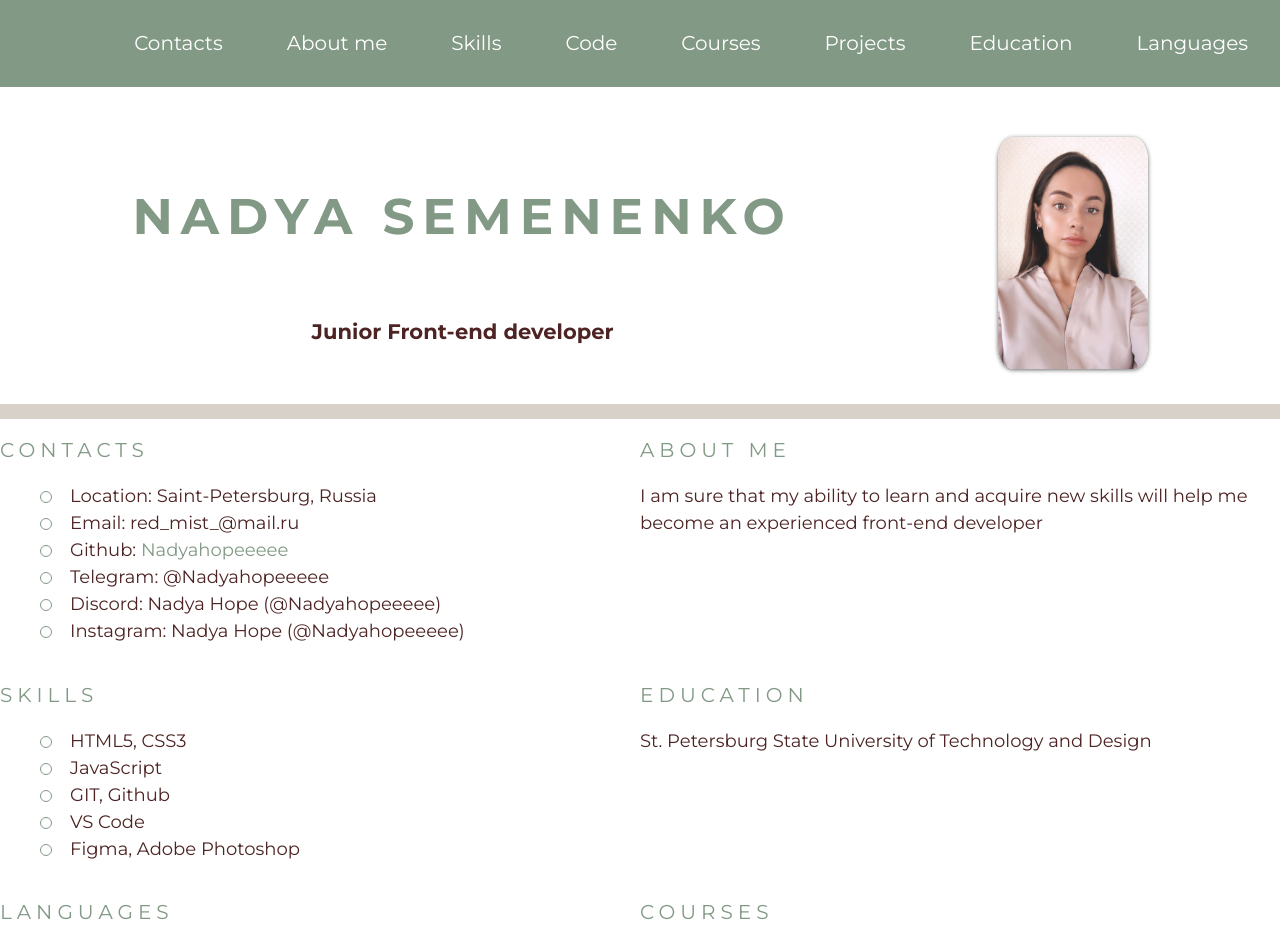
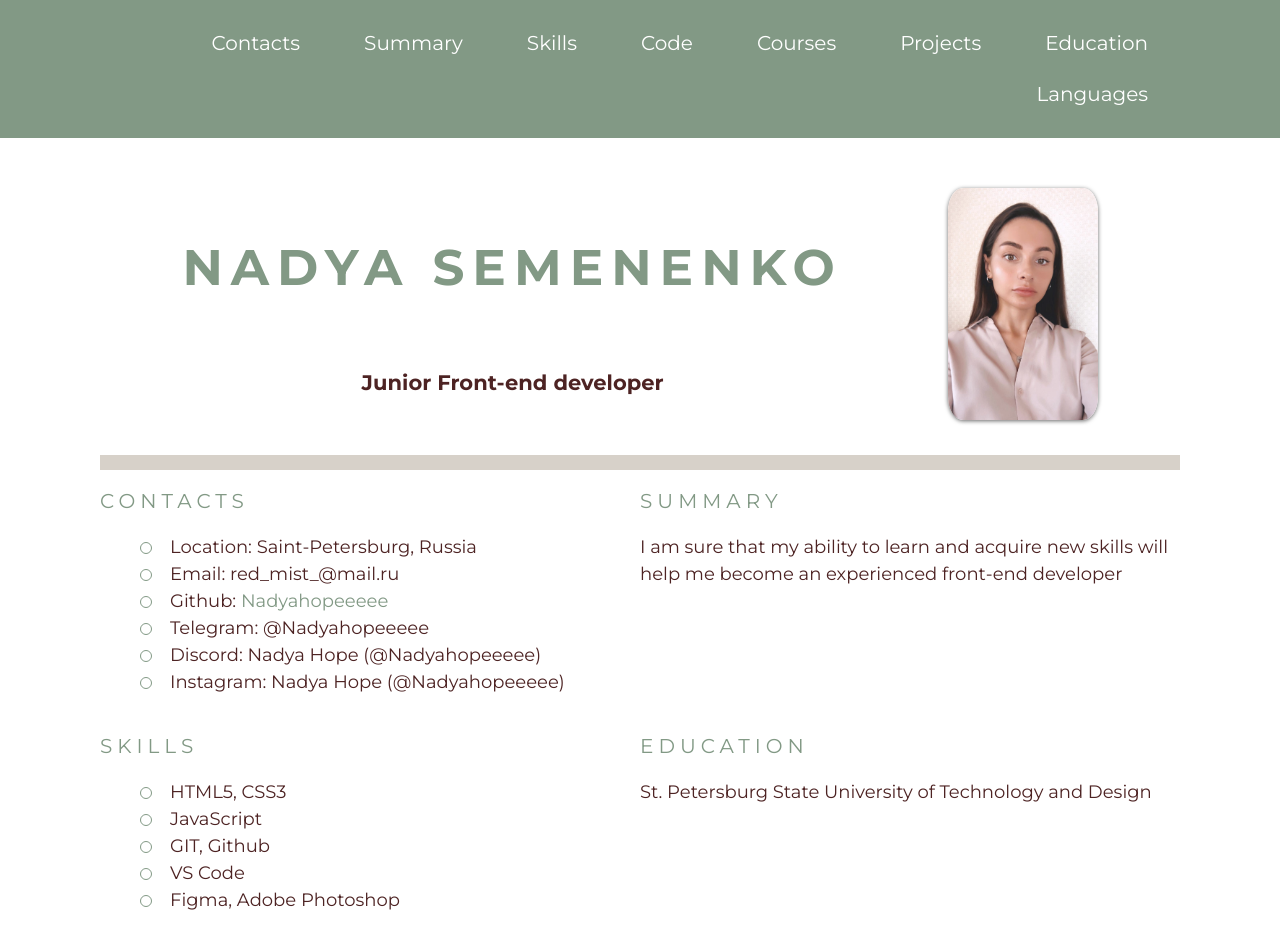
Before and after one commit to Nadyahopeeeee/rsschool-cv, a plain HTML site: page index.html in a window 1280 px wide. Shown: the top 935 px of the page. Drawn offline with Linux system fonts and the light colour scheme.

Commit message:
fix: correct header navigation

```diff
--- a/index.html
+++ b/index.html
@@ -9,12 +9,12 @@
     <title>CV</title>
   </head>
   <body>
-    <header class = "header">
+    <header class="header">
       <div class="container">
         <nav class="nav">
-          <ul class="section-list nav-list">
+          <ul class="nav-list">
             <li class="nav-item"><a class="nav-link" href="#contacts">Contacts</a></li>
-            <li class="nav-item"><a class="nav-link" href="#about-me">About me</a></li>
+            <li class="nav-item"><a class="nav-link" href="#summary">Summary</a></li>
             <li class="nav-item"><a class="nav-link" href="#skills">Skills</a></li>
             <li class="nav-item"><a class="nav-link" href="#code">Code</a></li>
             <li class="nav-item"><a class="nav-link" href="#courses">Courses</a></li>
@@ -25,14 +25,14 @@
         </nav>
       </div>
     </header>
-    <main class = "main">
+    <main class="main">
       <div class="container main-container">
         <section class="section section-profile" id="profile">
             <div class="section-profile-title">
                 <h1 class = "main-title">Nadya Semenenko</h1>
                 <h3>Junior Front-end developer</h3>
             </div>
-          <img class="section-profile-logo" src="./assets/img/фото я.jfif" alt="avatar">
+          <img class="section-profile-avatar" src="./assets/img/фото я.jfif" alt="avatar">
         </section>
         <section class="section" id="contacts">
           <h2 class="section-title">Contacts</h2>
@@ -42,11 +42,11 @@
             <li class="section-item">Github: <a href="https://github.com/Nadyahopeeeee">Nadyahopeeeee</a></li>
             <li class="section-item">Telegram: @Nadyahopeeeee</li>
             <li class="section-item">Discord: Nadya Hope (@Nadyahopeeeee)</li>
-            <li class="section-item">Instagram: Nadya Hope (@Nadyahopeeeee) </li>
+            <li class="section-item">Instagram: Nadya Hope (@Nadyahopeeeee)</li>
           </ul>
         </section>
-        <section class="section" id="about-me">
-          <h2 class="section-title">About me</h2>
+        <section class="section" id="summary">
+          <h2 class="section-title">Summary</h2>
           <p>I am sure that my ability to learn and acquire new skills will help me become an experienced front-end developer</p>
         </section>
         <section class="section" id="skills">
--- a/style.css
+++ b/style.css
@@ -5,8 +5,8 @@
   body {
     font-family: "Montserrat", sans-serif;
     min-height: 100vh;
-    margin: 0; padding: 0;
-
+    margin: 0;
+    padding: 0;
     font-size: 18px;
     font-weight: 400;
     line-height: 1.5;
@@ -21,10 +21,12 @@
   .container {
     max-width: 1440px;
     margin: 0 auto;
+    padding: 0 100px;
   }
 
   .nav-list {
     display: flex;
+    flex-wrap: wrap;
     justify-content: flex-end;
     align-items: center;
     list-style: none;
@@ -97,7 +99,7 @@
     border-bottom: 15px solid #d7d1c9;
   }
 
-  .section-profile-logo {
+  .section-profile-avatar {
       width: 150px;
       object-fit: cover;
       border-radius: 10%;
```
